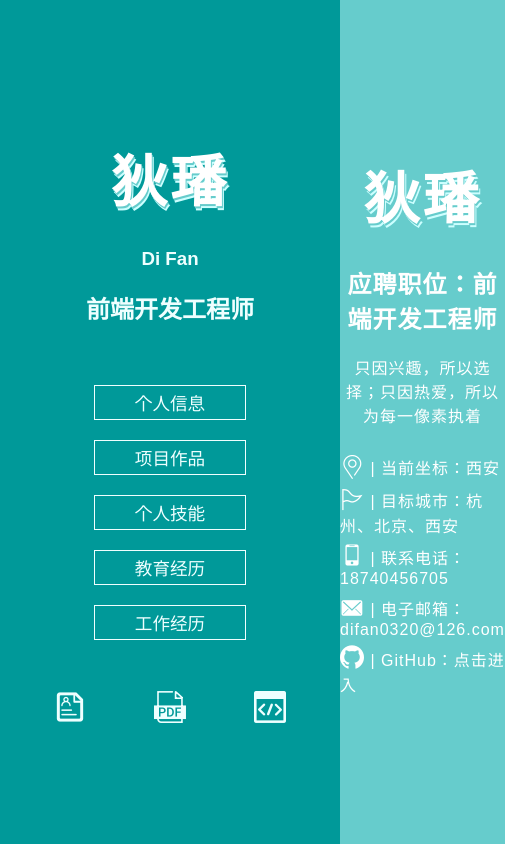
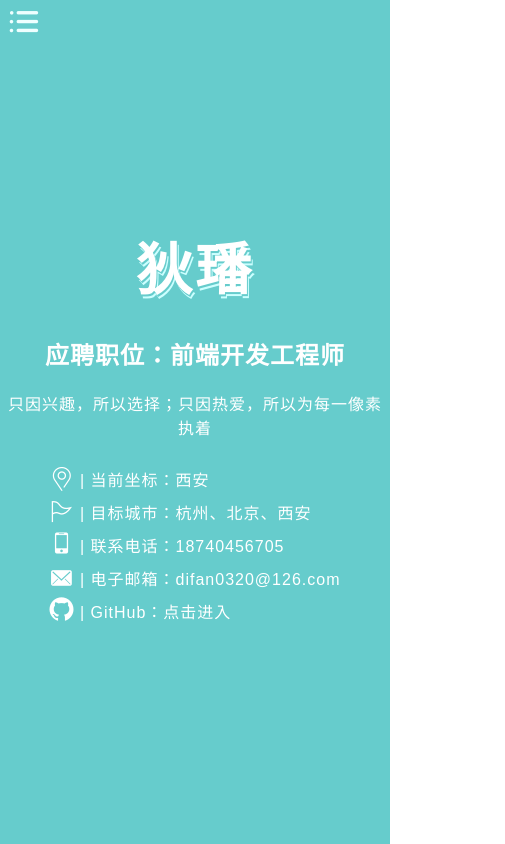
Before and after one commit to Nicole0320/Nicole0320.github.io, a React (Create React App) app: page / in a window 390 px wide. Shown: the whole page, 505 px wide, since content can reach past the window. Built offline with nearby package versions, Linux system fonts and the light colour scheme.

Commit message:
添加左侧边栏按照窗口宽度响应是否显示

```diff
--- a/src/App.css
+++ b/src/App.css
@@ -2,6 +2,8 @@
   text-align: center;
   color: #fff;
   display: flex;
+  flex-direction: row;
+  min-width: 300px;
 }
 
 @media(min-height: 698px){
@@ -23,6 +25,7 @@ aside{
   flex-direction: column;
   justify-content: center;
   color: #eeffff;
+  position: relative;
 }
 
 aside>h1, aside>h2, aside>h3{
@@ -106,6 +109,35 @@ aside>.more>li:hover>p{
   visibility: visible;
 }
 
+.App>aside>.menu{
+  font-size: 2em;
+  padding: 5px 8px;
+  position: absolute;
+  left: 100%;
+  top: 0;
+  display: none;
+}
+
+/****当屏幕过窄时隐藏左侧边栏****/
+@media(max-width: 700px){
+  .App>aside{
+    margin-left: -300px;
+    padding: 0;
+  }
+
+  .App>aside>.menu{
+    display: block;
+  }
+
+  .App>.main{
+    min-height: 100vh;
+  }
+}
+
+.App>aside.showMenu{
+  margin-left: 0;
+}
+
 .main{
   flex-grow: 1;
 }
--- a/src/App.js
+++ b/src/App.js
@@ -7,7 +7,8 @@ class App extends Component {
   constructor(props){
     super(props);
     this.state = {
-      currentPage: 'welcome'
+      currentPage: 'welcome',
+      showMenu: true
     }
   }
 
@@ -59,6 +60,9 @@ class App extends Component {
               <p>查看本站源代码</p>
             </li>
           </ul>
+          <div className="iconfont icon-caidan-copy menu"
+            onClick={this.showMenu.bind(this)}
+          ></div>
         </aside>
         <MainPage className='main' currentPage={this.state.currentPage}></MainPage>
       </div>
@@ -70,6 +74,25 @@ class App extends Component {
       currentPage: pageName
     });
   }
+
+//点击菜单按钮隐藏或展示左侧边栏
+  showMenu(e){
+    if(this.state.showMenu){
+      e.target.parentElement.setAttribute('class', 'showMenu');
+      this.setState({
+        showMenu: false
+      });
+    }
+    else{
+      e.target.parentElement.removeAttribute('class', 'showMenu');
+      this.setState({
+        showMenu: true
+      });
+    }
+    console.log(e.target.parentElement);
+    console.log(this);
+
+  }
 }
 
 export default App;
--- a/src/MainPage.js
+++ b/src/MainPage.js
@@ -12,7 +12,6 @@ export default class MainPage extends Component{
     }
 
     render(){
-        console.log(this.props);
         switch(this.props.currentPage){
             case 'myInfo':
                 return <Information />;
```
